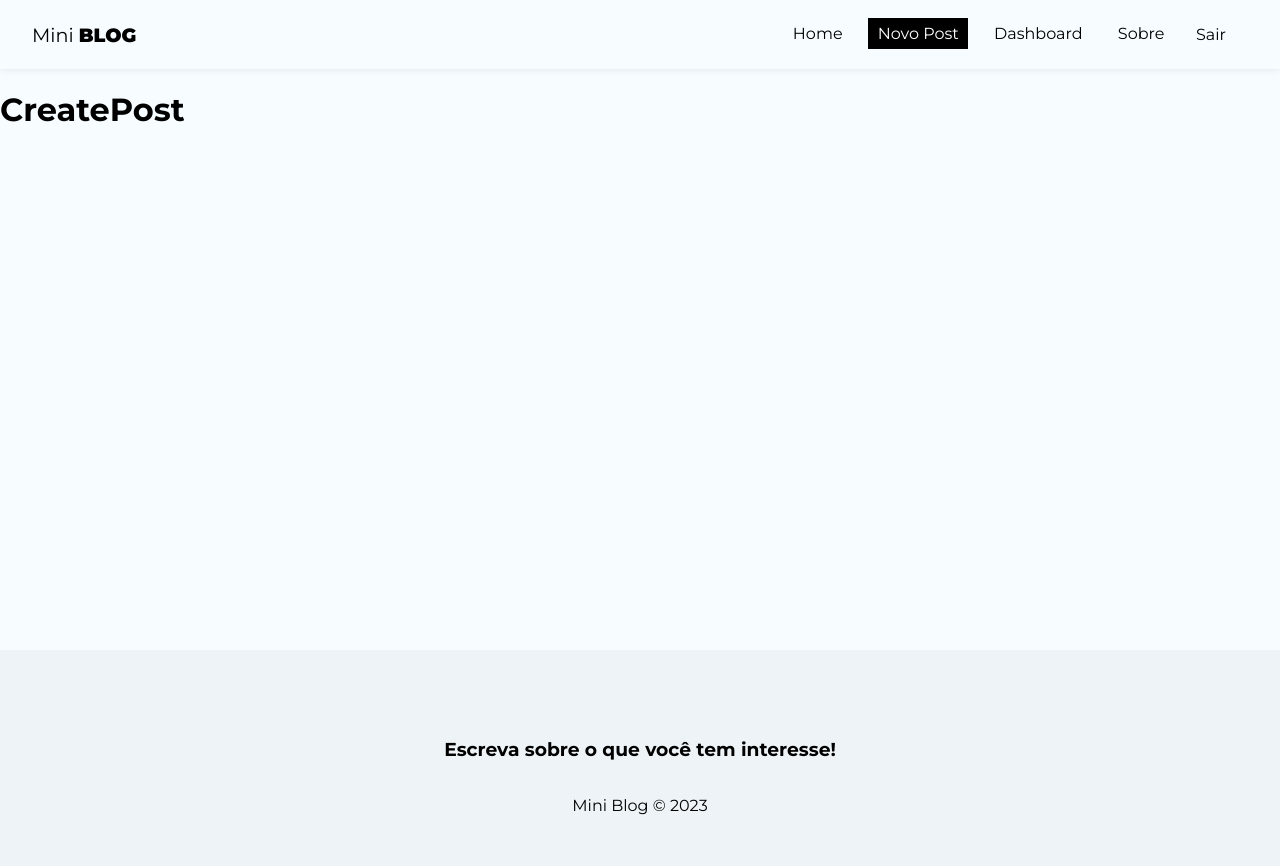
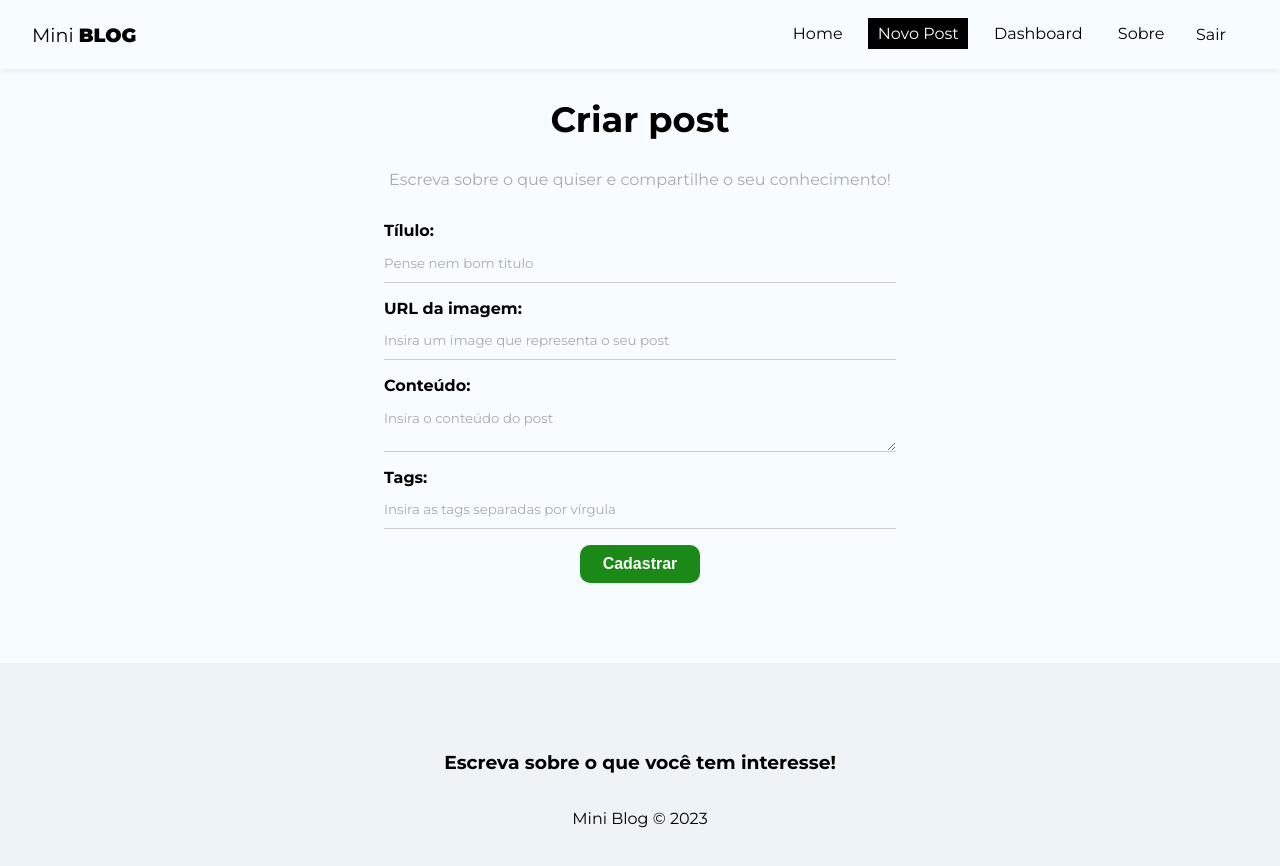
Before and after one commit to LeandroMoniz/miniblog_firebase, a React (Create React App) app: page /posts/create in a window 1280 px wide. Shown: the top 866 px of the page. Built offline with nearby package versions, Linux system fonts and the light colour scheme; no server answers; sample sign-in values are in the browser's storage.

Commit message:
feat: feito  createpost e login

```diff
--- a/src/components/Navbar.js
+++ b/src/components/Navbar.js
@@ -7,7 +7,7 @@
 
 const Navbar = () => {
   const { user } = useAuthValue();
-  const {logout} = useAuthentication();
+  const { logout } = useAuthentication();
 
   return (
     <nav className={styles.navbar}>
--- a/src/hooks/useAuthentication.js
+++ b/src/hooks/useAuthentication.js
@@ -66,8 +66,33 @@
   // logout - sign out
   const logout = () => {
     checkIfIsCancelled();
-    signOut(auth)
-  }
+    signOut(auth);
+  };
+
+  // login - sign in
+  const login = async (data) => {
+    checkIfIsCancelled();
+    setLoading(true);
+    setError(false);
+
+    try {
+      await signInWithEmailAndPassword(auth, data.email, data.password);
+      setLoading(false);
+    } catch (error) {
+      let systemErrorMessage;
+
+      if (error.message.includes("user-not-found")) {
+        systemErrorMessage = "Usuário não encontrado.";
+      } else if (error.message.includes("wrong-password")) {
+        systemErrorMessage = "Senha incorreta";
+      } else {
+        systemErrorMessage = "Ocorreu um erro, por favor tente mais tarde.";
+      }
+
+      setError(systemErrorMessage);
+      setLoading(false);
+    }
+  };
 
   useEffect(() => {
     return () => setCancelled(true);
@@ -79,5 +104,6 @@
     error,
     loading,
     logout,
+    login,
   };
 };
--- a/src/pages/CreatePost/CreatePost.js
+++ b/src/pages/CreatePost/CreatePost.js
@@ -1,9 +1,79 @@
-import styles from "./CreatePost.module.css"
+import styles from "./CreatePost.module.css";
+
+import { useState } from "react";
+import { useNavigate } from "react-router-dom";
+import { useAuthValue } from "../../context/authContext";
 
 const CreatePost = () => {
+  const [title, setTitle] = useState("");
+  const [image, setImage] = useState("");
+  const [body, setBody] = useState("");
+  const [tags, setTags] = useState([]);
+  const [formError, setFormError] = useState("");
+
+  const handleSubmit = (e) => {
+    e.preventDeFault();
+  };
+
   return (
-    <div><h1>CreatePost</h1></div>
-  )
-}
+    <div className={styles.create_post}>
+      <h2>Criar post</h2>
+      <p>Escreva sobre o que quiser e compartilhe o seu conhecimento!</p>
+      <form onSubmit={handleSubmit}>
+        <label>
+          <span>Tílulo:</span>
+          <input
+            type="text"
+            name="title"
+            required
+            placeholder="Pense nem bom titulo"
+            onChange={(e) => setTitle(e.target.value)}
+            value={title}
+          />
+        </label>
+        <label>
+          <span>URL da imagem:</span>
+          <input
+            type="text"
+            name="image"
+            required
+            placeholder="Insira um image que representa o seu post"
+            onChange={(e) => setImage(e.target.value)}
+            value={title}
+          />
+        </label>
+        <label>
+          <span>Conteúdo:</span>
+          <textarea
+            name="body"
+            required
+            placeholder="Insira o conteúdo do post"
+            onChange={(e) => setBody(e.target.value)}
+            value={body}
+          ></textarea>
+        </label>
+        <label>
+          <span>Tags:</span>
+          <input
+            type="text"
+            name="tags"
+            required
+            placeholder="Insira as tags separadas por vírgula"
+            onChange={(e) => setImage(e.target.value)}
+            value={tags}
+          />
+        </label>
+        <button className="btn">Cadastrar</button>
+        {/* {!loading && <button className="btn">Cadastrar</button>}
+        {loading && (
+          <button className="btn" disabled>
+            Aguarde...
+          </button>
+        )}
+        {error && <p className="error">{error}</p>} */}
+      </form>
+    </div>
+  );
+};
 
-export default CreatePost
+export default CreatePost;
--- a/src/pages/CreatePost/CreatePost.module.css
+++ b/src/pages/CreatePost/CreatePost.module.css
@@ -0,0 +1,12 @@
+.create_post {
+    text-align: center;
+}
+
+.create_post h2 {
+    font-size: 2.2em;
+}
+
+.create_post p {
+    color: #aaa;
+    margin-bottom: 2em;
+}
--- a/src/pages/Login/Login.js
+++ b/src/pages/Login/Login.js
@@ -1,9 +1,73 @@
 import styles from "./Login.module.css"
 
+import { useAuthentication } from "../../hooks/useAuthentication";
+
+import { useState, useEffect } from "react";
+
 const Login = () => {
+
+  const [email, setEmail] = useState("");
+  const [password, setPassword] = useState("");
+
+  const [error, setError] = useState("");
+
+  const { login, error: authError, loading } = useAuthentication();
+
+  const handleSubmit = async (e) => {
+    e.preventDefault();
+
+    setError("");
+
+    const user = {
+      email,
+      password,
+    };
+
+    const res = await login(user);
+
+    console.log(res);
+  };
+
+  useEffect(() => {
+    if (authError) {
+      setError(authError);
+    }
+  }, [authError]);
   return (
-    <div>
-        <h2>Login</h2>
+    <div className={styles.login}>
+       <h1>Entrar</h1>
+      <p>Faça o login para poder utilizar o sistema</p>
+      <form onSubmit={handleSubmit}>
+        <label>
+          <span>E-mail:</span>
+          <input
+            type="email"
+            name="email"
+            required
+            placeholder="E-mail do usuário"
+            value={email}
+            onChange={(e) => setEmail(e.target.value)}
+          />
+        </label>
+        <label>
+          <span>Senha:</span>
+          <input
+            type="password"
+            name="password"
+            required
+            placeholder="Insira sua senha"
+            value={password}
+            onChange={(e) => setPassword(e.target.value)}
+          />
+        </label>
+        {!loading && <button className="btn">Entrar</button>}
+        {loading && (
+          <button className="btn" disabled>
+            Aguarde...
+          </button>
+        )}
+        {error && <p className="error">{error}</p>}
+      </form>
     </div>
   )
 }
--- a/src/pages/Login/Login.module.css
+++ b/src/pages/Login/Login.module.css
@@ -0,0 +1,7 @@
+.login {
+    text-align: center;
+}
+
+.login p {
+    color: #aaa;
+}
```
